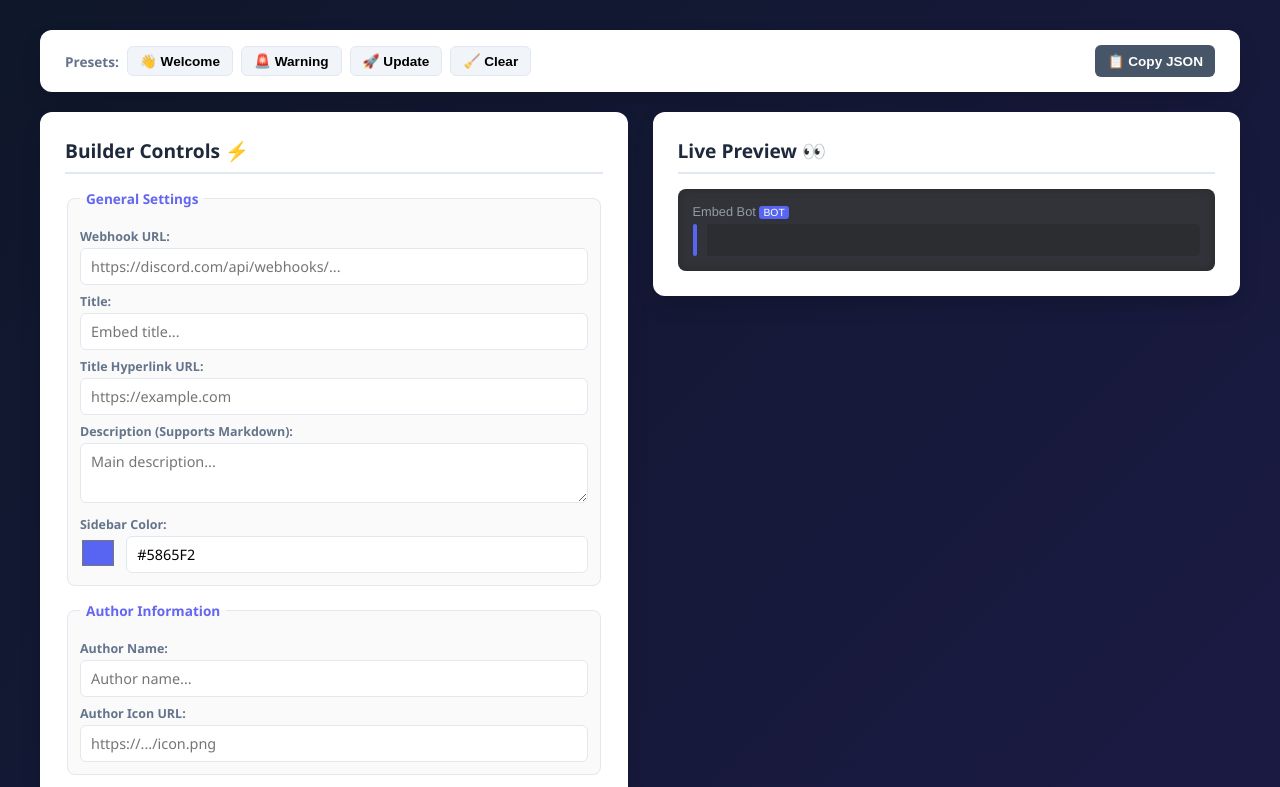
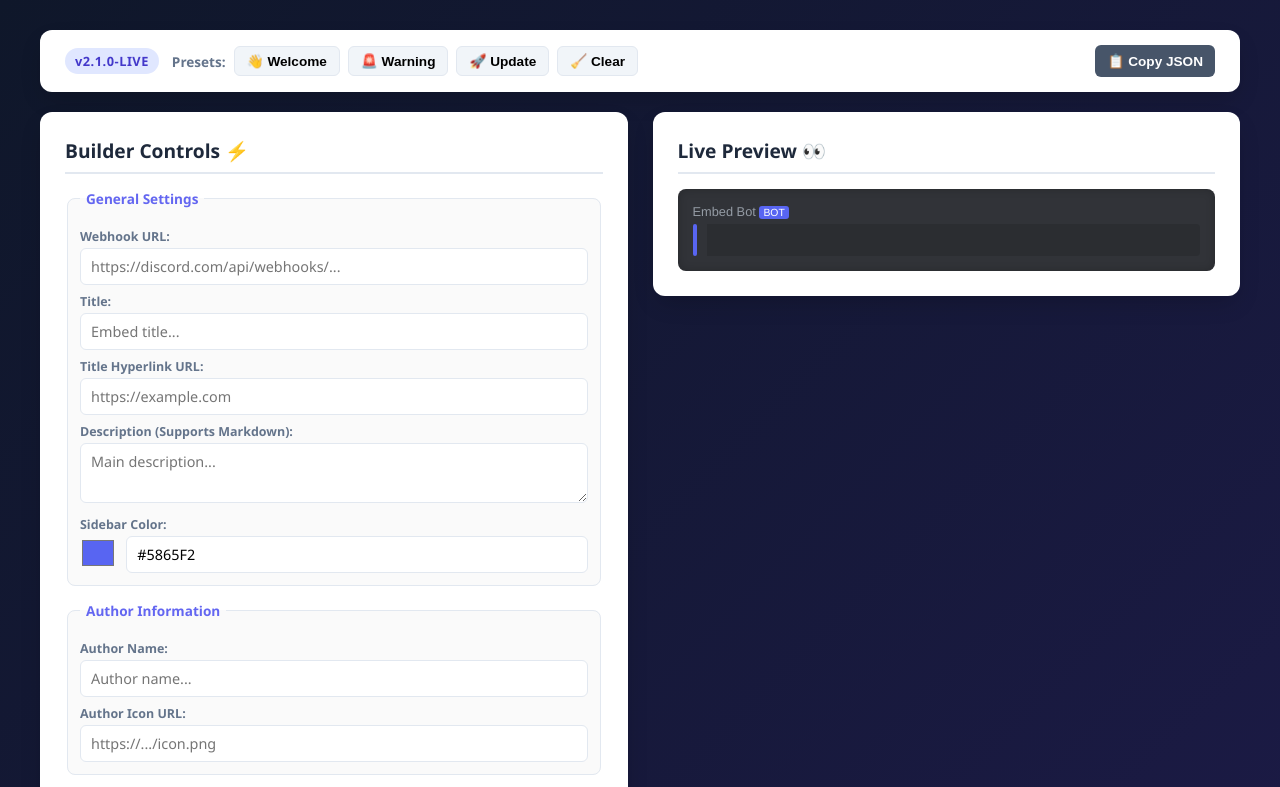
Before and after one commit to chrisy1011112/Chrisy.github.io, a plain HTML site: page index.html in a window 1280 px wide. Shown: the top 787 px of the page. Drawn offline with Linux system fonts and the light colour scheme.

Commit message:
Add version badge and update version info

```diff
--- a/index.html
+++ b/index.html
@@ -44,10 +44,20 @@
             flex-wrap: wrap;
             gap: 15px;
         }
+        .version-badge {
+            background: #e0e7ff;
+            color: #4338ca;
+            padding: 4px 10px;
+            border-radius: 20px;
+            font-size: 0.8rem;
+            font-weight: 700;
+            letter-spacing: 0.5px;
+        }
         .templates-group, .actions-group {
             display: flex;
             gap: 8px;
             flex-wrap: wrap;
+            align-items: center;
         }
         .btn-preset {
             background: #f1f5f9;
@@ -324,10 +334,11 @@
 <body>
 
     <div class="wrapper">
-        <!-- Quick Templates & Utilities -->
+        <!-- Quick Templates & Version Bar -->
         <div class="top-bar">
             <div class="templates-group">
-                <span style="font-size: 0.85rem; font-weight: bold; align-self: center; color: var(--text-muted);">Presets:</span>
+                <span class="version-badge">v2.1.0-LIVE</span>
+                <span style="font-size: 0.85rem; font-weight: bold; color: var(--text-muted); margin-left: 5px;">Presets:</span>
                 <button class="btn-preset" onclick="loadPreset('welcome')">👋 Welcome</button>
                 <button class="btn-preset" onclick="loadPreset('alert')">🚨 Warning</button>
                 <button class="btn-preset" onclick="loadPreset('update')">🚀 Update</button>
@@ -711,11 +722,11 @@
                     { name: 'Estimated Time', value: '30 Minutes', inline: true }
                 ];
             } else if (type === 'update') {
-                document.getElementById('embedTitle').value = '🚀 Version 2.0 Released!';
-                document.getElementById('embedDescription').value = 'We have rolled out massive performance upgrades and brand-new features across the system.';
+                document.getElementById('embedTitle').value = '🚀 Version 2.1 Released!';
+                document.getElementById('embedDescription').value = 'We have rolled out version tracking badges and drag-and-drop field sorting!';
                 document.getElementById('embedColorHex').value = '#6366f1';
                 fields = [
-                    { name: '✨ Features', value: '- Live Previews\n- Drag & Drop Fields\n- Instant JSON sync', inline: false }
+                    { name: '✨ Features', value: '- Version Badge v2.1.0\n- Drag & Drop Sorting\n- Instant Live Preview', inline: false }
                 ];
             }
             syncColor('hex');
```
